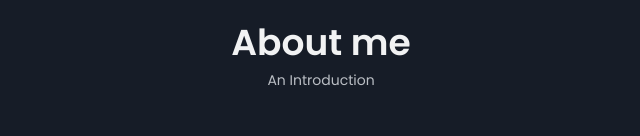
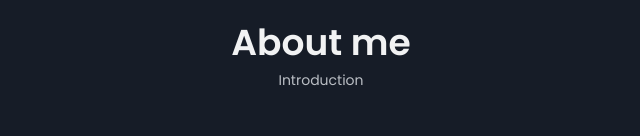
Before and after one commit to Ali-Qasim/Ali-Qasim.github.io, a plain HTML site: page index.htm in a window 1280 px wide. Shown: the part 595-731 px from the top of the page, 319-959 px from the left. Drawn offline with nearby package versions, Linux system fonts and the light colour scheme; grey boxes are pictures that could not be loaded.

Commit message:
Update index.htm

```diff
--- a/index.htm
+++ b/index.htm
@@ -124,7 +124,7 @@
             <!--==================== ABOUT ====================-->
             <section class="about section" id="about">
                 <h2 class="section__title">About me</h2>
-                <span class="section__subtitle">An Introduction</span>
+                <span class="section__subtitle">Introduction</span>
                 <div class="about__container container grid">
 
                     <svg class='home__blob' viewBox="0 0 500 500" xmlns="http://www.w3.org/2000/svg" xmlns:xlink="http://www.w3.org/1999/xlink">
@@ -310,8 +310,7 @@
                                             <span class="qualification__line"></span>
                                         </div>
 
-
-                                </div>
+                                   </div>
 
 
                                 <!-- qualification 2 -->
```
